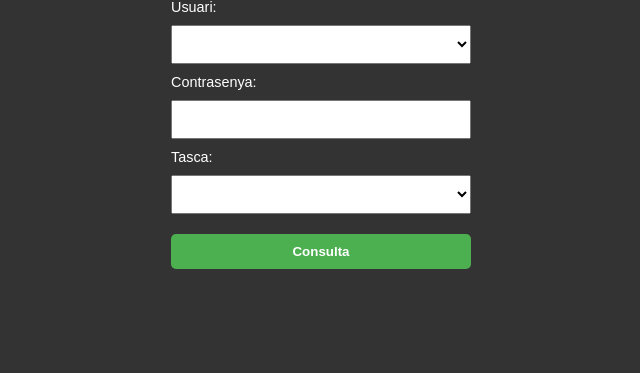
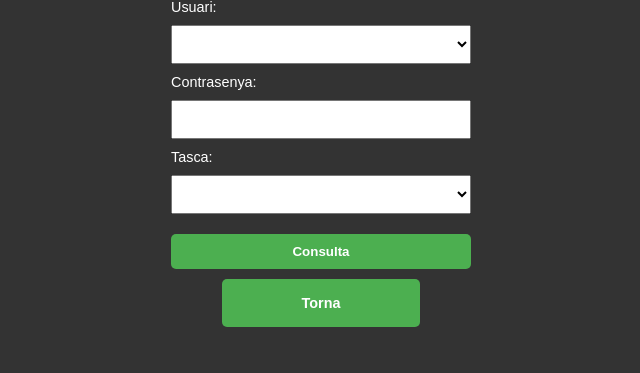
Before and after one commit to pgiuli/gestor-trameses, a Flask app: page /consulta in a window 1280 px wide. Shown: the part 236-609 px from the top of the page, without its empty margins (319-959 px from the left). Run offline with Flask 3, Linux system fonts and the light colour scheme; data that the repository does not hold is empty.

Commit message:
Added return buttons

```diff
--- a/templates/consulta_form.html
+++ b/templates/consulta_form.html
@@ -17,5 +17,6 @@
             </select><br>
             <input class="button" type="submit" value="Consulta">
         </form>
+        <a href="/..">Torna</a>
     </body>
 </html>
--- a/templates/consulta_result.html
+++ b/templates/consulta_result.html
@@ -10,5 +10,7 @@
         <div class="codebox">
             <h3>Codi:</h3>
             <pre>{{ code|safe }}</pre>
+
+        <a href="/..">Torna</a>
     </body>
 </html>
--- a/templates/enviament.html
+++ b/templates/enviament.html
@@ -17,5 +17,6 @@
             Codi: <input type="file" name="code" accept=".py"><br>
             <input class="button" type="submit" value="Entrega">
         </form>
+        <a href="/..">Torna</a>
     </body>
 </html>
```
